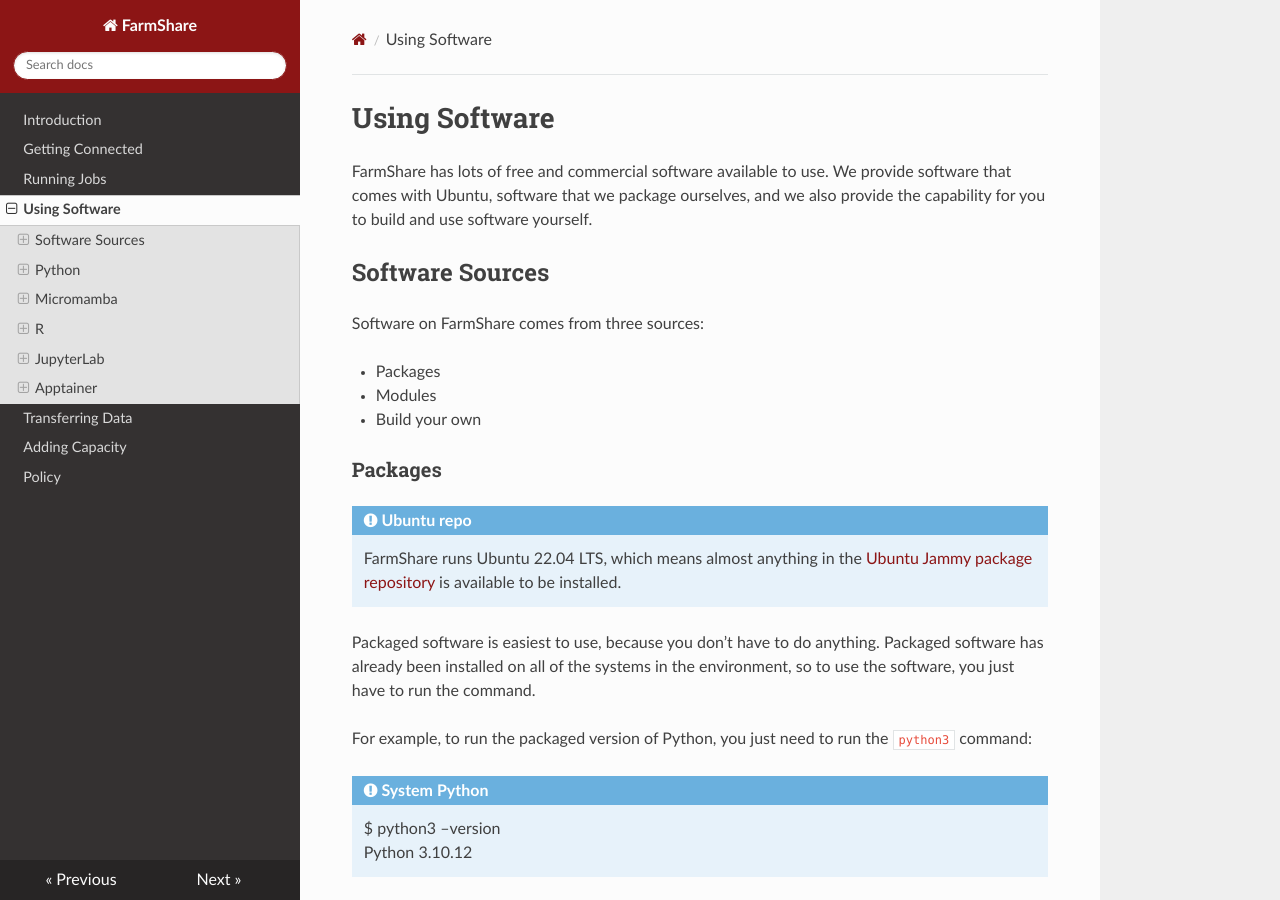
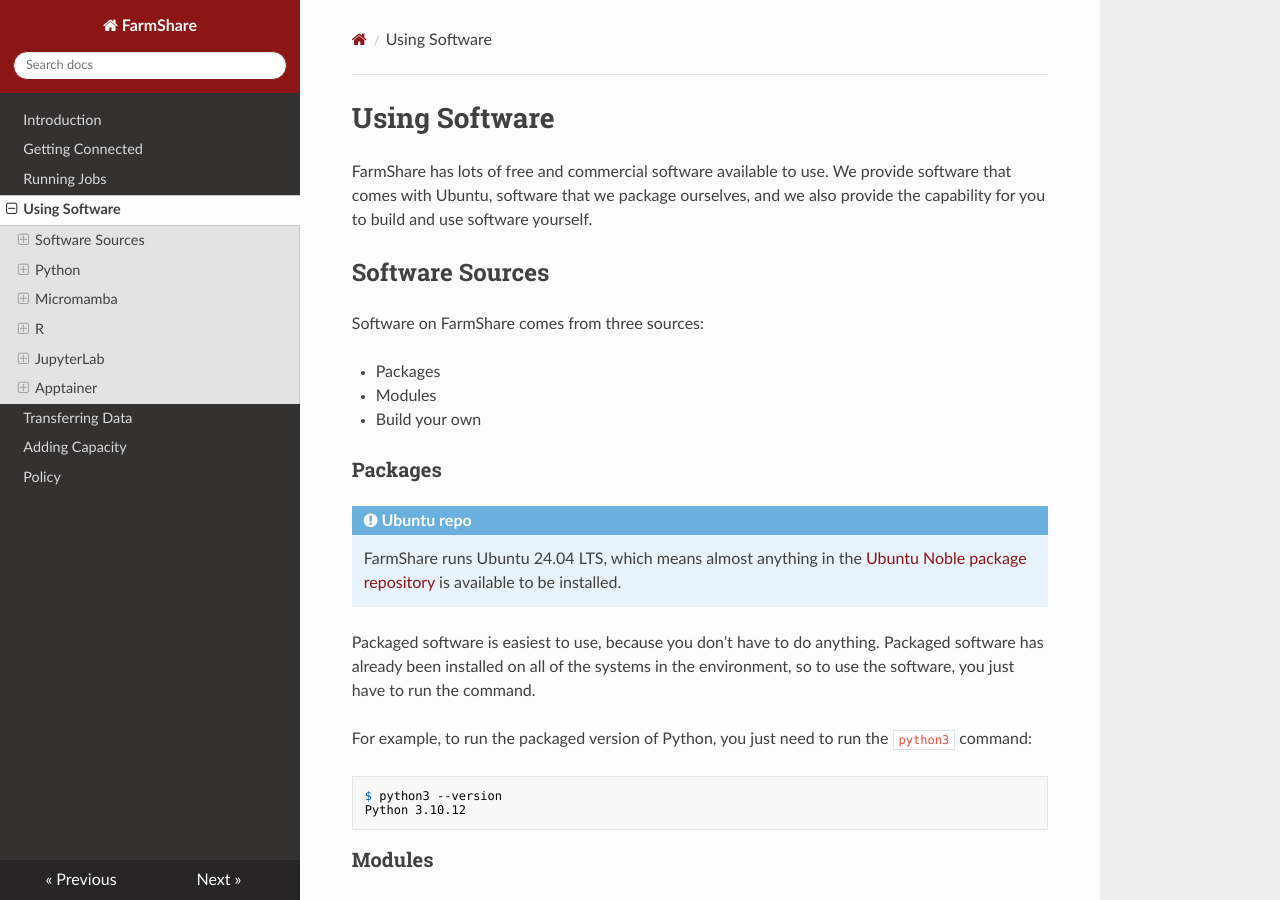
Before and after one commit to stanford-rc/farmshare-docs, an MkDocs documentation site: the page built from docs/software.md, in a window 1280 px wide and 900 px high. Built offline with MkDocs 1.6.1, drawn with Linux system fonts in a browser that asks for light colours; nearby versions of some CDN libraries; some of the changed text lies outside the part shown.

````diff
--- a/docs/software.md
+++ b/docs/software.md
@@ -13,15 +13,16 @@ Software on FarmShare comes from three sources:
 ### Packages
 
 !!! info "Ubuntu repo"
-    FarmShare runs Ubuntu 22.04 LTS, which means almost anything in the [Ubuntu Jammy package repository](http://packages.ubuntu.com/jammy) is available to be installed.
+    FarmShare runs Ubuntu 24.04 LTS, which means almost anything in the [Ubuntu Noble package repository](https://packages.ubuntu.com/noble/) is available to be installed.
 
 Packaged software is easiest to use, because you don't have to do anything. Packaged software has already been installed on all of the systems in the environment, so to use the software, you just have to run the command.
 
 For example, to run the packaged version of Python, you just need to run the `python3` command:
 
-!!! example "System Python"
-    $ python3 --version
-    Python 3.10.12
+``` shell
+$ python3 --version
+Python 3.10.12
+```
 
 ### Modules
 
@@ -86,16 +87,18 @@ You can search through all the available modules for either:
 
 For instance, if you want to know how to load the `apptainer` module, you can do:
 
-!!! example
-    $ module spider apptainer
+``` shell
+$ module spider apptainer
+```
 
 If you don't know the module name, or want to list all the modules that contain
 a specific string of characters in their name or description, you can use
 `module keyword`. For instance, the following command will list all the modules
 providing a BLAS library:
 
-!!! example
-    $ module keyword blas
+``` shell
+$ module keyword blas
+```
 
 #### Listing
 
````
Also changed, not shown: docs/index.md (+2 -5 lines).
